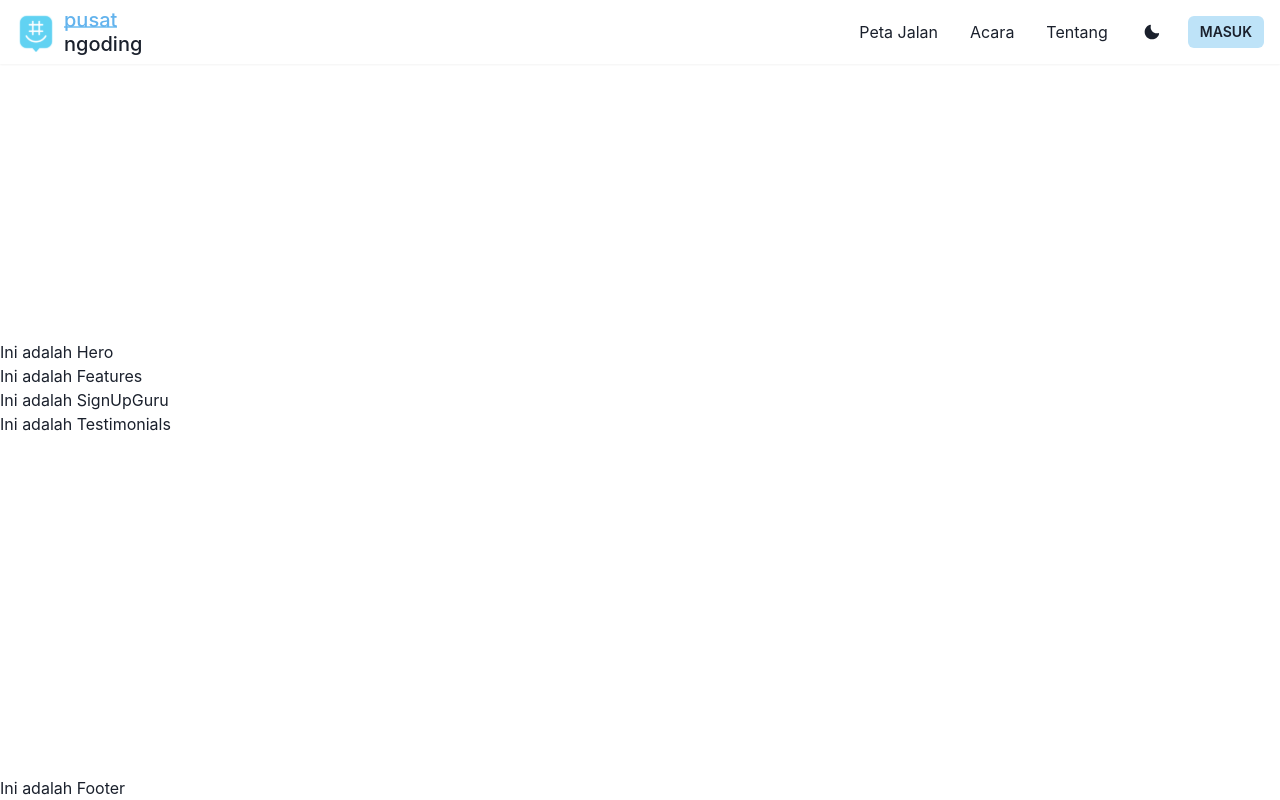
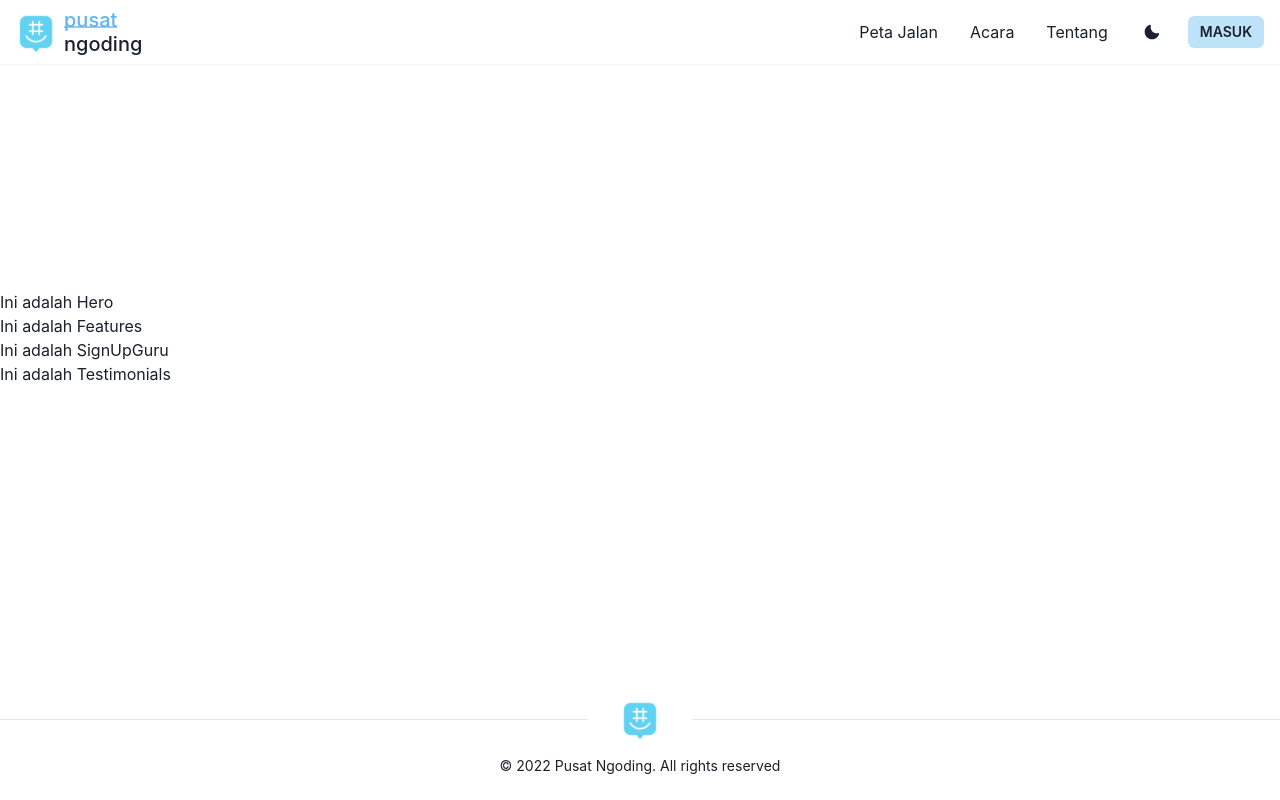
Before and after one commit to nabilaba/pusatngoding, a React (Create React App) app in the folder Frontend/: page / in a window 1280 px wide. Built offline with nearby package versions, Linux system fonts and the light colour scheme.

Commit message:
feat: Memperbarui tampilan Footer

```diff
--- a/Frontend/src/components/Footer.js
+++ b/Frontend/src/components/Footer.js
@@ -1,9 +1,39 @@
-import './Footer.css';
+import "./Footer.css";
+
+import {
+  Box,
+  Text,
+  Flex,
+  useColorModeValue,
+  Image,
+} from "@chakra-ui/react";
+import logo from "../assets/logo.svg";
 
 export default function Footer() {
-    return (
-      <div>
-        <h2>Ini adalah Footer</h2>
-      </div>
-    );
-  }
+  return (
+    <Box py={6}>
+      <Flex
+        align={"center"}
+        _before={{
+          content: '""',
+          borderBottom: "1px solid",
+          borderColor: useColorModeValue("gray.200", "gray.700"),
+          flexGrow: 1,
+          mr: 8,
+        }}
+        _after={{
+          content: '""',
+          borderBottom: "1px solid",
+          borderColor: useColorModeValue("gray.200", "gray.700"),
+          flexGrow: 1,
+          ml: 8,
+        }}
+      >
+        <Image src={logo} alt="" />
+      </Flex>
+      <Text pt={4} fontSize={"sm"} textAlign={"center"}>
+        © 2022 Pusat Ngoding. All rights reserved
+      </Text>
+    </Box>
+  );
+}
```
